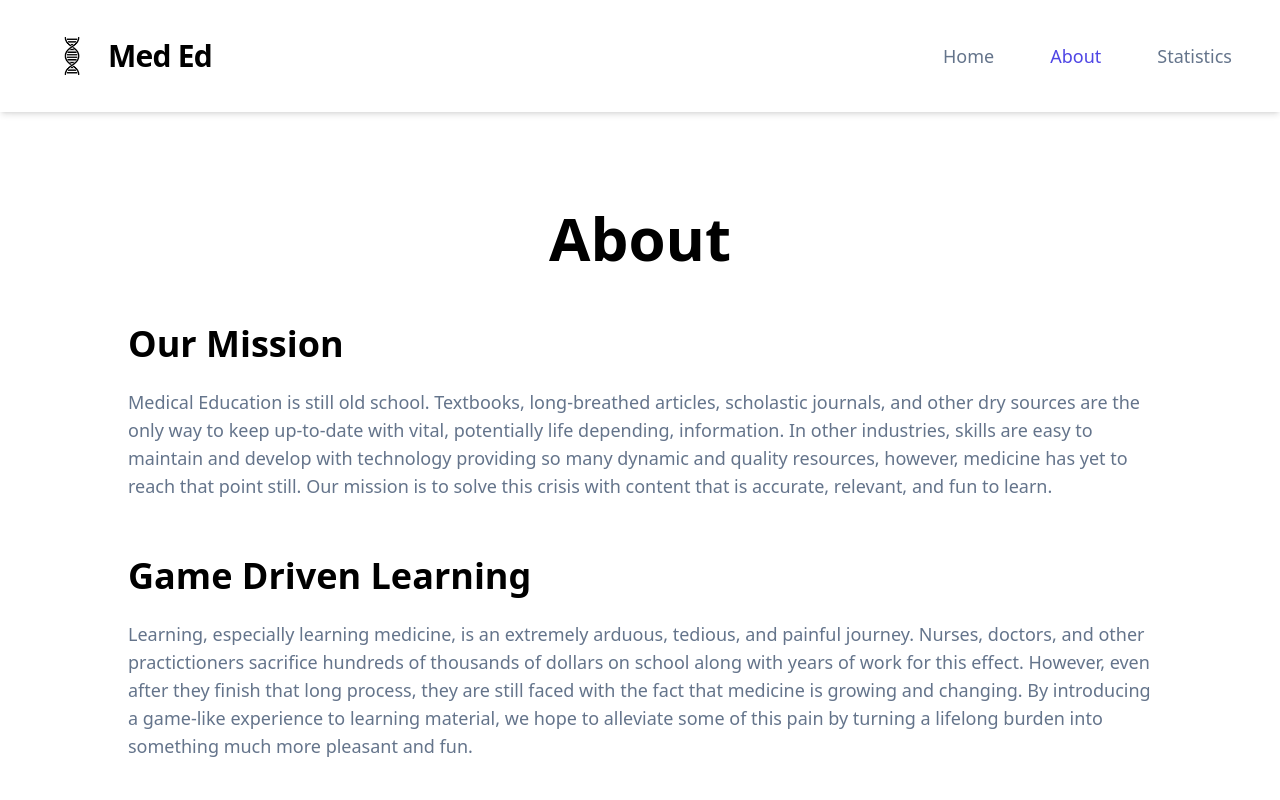
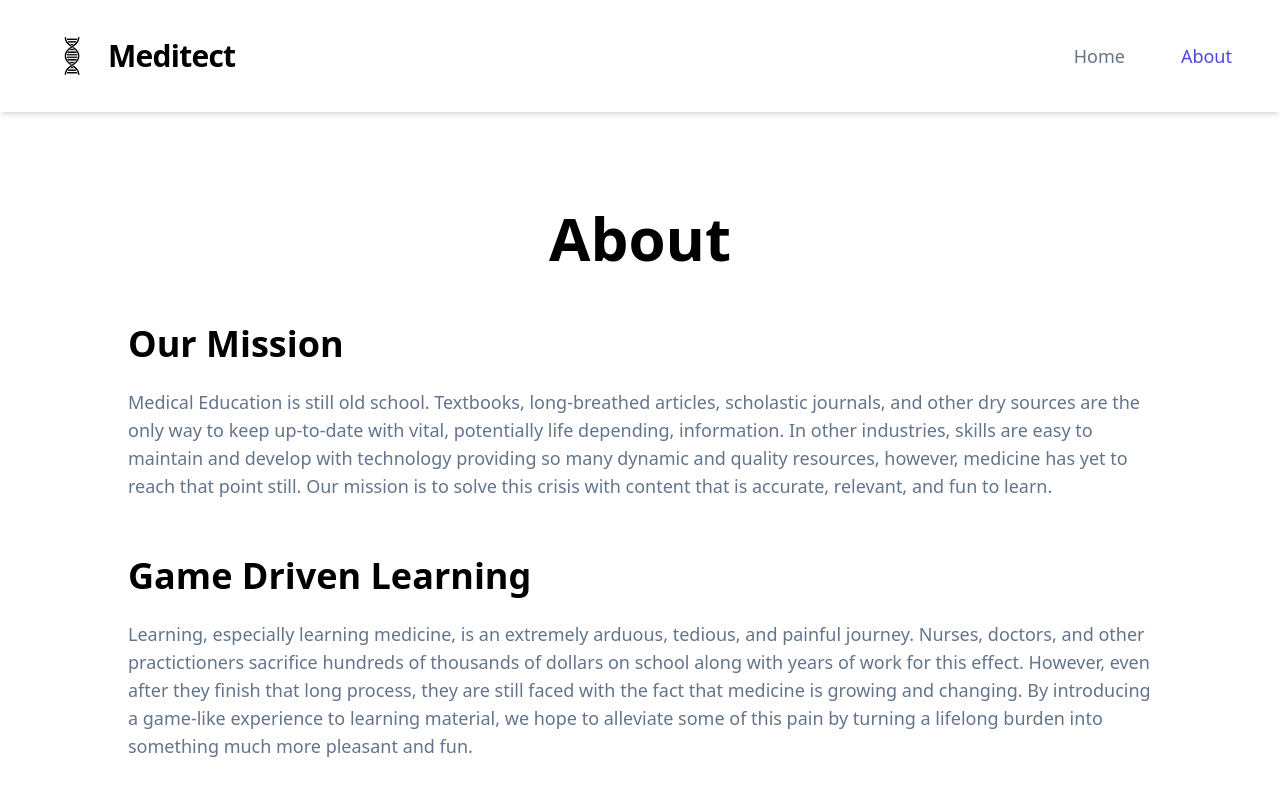
Before and after one commit to RaymondZRWei/meditect, a SvelteKit app: page /about in a window 1280 px wide. Shown: the top 800 px of the page. Built offline with nearby package versions, Linux system fonts and the light colour scheme.

Commit message:
some fixes + added readme

```diff
--- a/src/lib/components/Header.svelte
+++ b/src/lib/components/Header.svelte
@@ -12,9 +12,8 @@
     const routes: Route[] = [
         { name: "Home", path: "/" },
         { name: "About", path: "/about" },
-        { name: "Statistics", path: "/stats" },
     ];
-    $: isPlaying = $page.url.pathname.includes("/game");
+    $: isPlaying = $page.url.pathname.includes("/simulation");
 </script>
 
 <header
@@ -23,9 +22,9 @@
         : 'sticky z-50 bg-white shadow-md w-full'} top-0 justify-between items-center"
 >
     <a href={routes[0].path} class="flex items-center gap-3">
-        <img src={logo} alt="Med Ed Logo" class="size-12" />
+        <img src={logo} alt="Meditect Logo" class="size-12" />
         {#if !isPlaying || $game === null}
-            <div class="text-3xl font-bold tracking-tight">Med Ed</div>
+            <div class="text-3xl font-bold tracking-tight">Meditect</div>
         {/if}
     </a>
     {#if !isPlaying || $game === null}
--- a/src/routes/+layout.svelte
+++ b/src/routes/+layout.svelte
@@ -7,7 +7,7 @@
     import Header from "$lib/components/Header.svelte";
     import game from "$lib/store/game";
 
-    $: isPlaying = $page.url.pathname.includes("/game") && $game;
+    $: isPlaying = $page.url.pathname.includes("/simulation") && $game;
 </script>
 
 <div
--- a/src/routes/+page.svelte
+++ b/src/routes/+page.svelte
@@ -15,16 +15,16 @@
             </span>
         </h1>
         <p class="mb-6 text-slate-500 md:mb-10 md:text-lg lg:text-xl">
-            There was a problem with learning medicine, it was boring! Med Ed
+            There was a problem with learning medicine, it was boring! Meditect
             solves that issue with game driven teaching where learning isn't
             just not boring, it's fun!
         </p>
         <div>
             <a
                 class="bg-primary hover:bg-primary-dark transition-colors text-white rounded-lg px-6 py-4"
-                href="/game"
+                href="/simulation"
             >
-                Start Playing
+                Start Simulation
             </a>
         </div>
     </div>
--- a/src/routes/game/+page.svelte
+++ b/src/routes/simulation/+page.svelte
@@ -17,8 +17,6 @@
     import Dashboard from "./Dashboard.svelte";
     import DoctorInterventions from "./DoctorInterventions.svelte";
     import Loading from "$lib/components/Loading.svelte";
-
-    const CONTINUOUS_DATA_UPDATE_INTERVAL = 5;
 
     interface Page {
         name: string;
@@ -132,7 +130,7 @@
                     game.set(null);
                 }}
             >
-                Leave Game
+                Quit Simulation
             </button>
         </div>
         <div class="grid grid-cols-4 gap-4 grow h-full">
--- a/src/routes/game/Dashboard.svelte
+++ b/src/routes/simulation/Dashboard.svelte
@@ -53,7 +53,7 @@
 <div class="mt-16">
     <div class="grid grid-cols-10 gap-8">
         <div class="col-span-7">
-            <h1 class="text-5xl font-bold mb-5">Dashboard</h1>
+            <h1 class="text-5xl font-bold mb-6">Dashboard</h1>
             <p class="text-slate-500 mb-10">
                 Lorem ipsum dolor sit amet consectetur adipisicing elit. Aliquam
                 consequatur unde recusandae aliquid, amet accusamus vitae
@@ -97,13 +97,13 @@
                     on:click={startGame}
                     class="bg-primary hover:bg-primary-dark transition-colors px-6 py-3.5 rounded-lg text-white outline-none"
                 >
-                    Start Game
+                    Start Simulation
                 </button>
                 <button
                     on:click={startGame}
                     class="bg-secondary hover:bg-secondary-dark transition-colors px-6 py-3.5 rounded-lg text-white outline-none"
                 >
-                    Past Games
+                    Download Credentials
                 </button>
             </section>
             <section class="grow p-8 bg-slate-100 rounded-xl">
--- a/src/routes/game/WelcomeModal.svelte
+++ b/src/routes/simulation/WelcomeModal.svelte
@@ -33,7 +33,7 @@
             use:melt={$content}
         >
             <h2 use:melt={$title} class="mb-3 text-3xl font-bold text-black">
-                Welcome to Med Ed
+                Welcome to Meditect
             </h2>
             <p
                 use:melt={$description}
```
Also changed, not shown: src/routes/simulation/+layout.svelte (renamed from src/routes/game/+layout.svelte), src/routes/simulation/DoctorInterventions.svelte (renamed from src/routes/game/DoctorInterventions.svelte), src/routes/simulation/MedicineSelector.svelte (renamed from src/routes/game/MedicineSelector.svelte), src/routes/simulation/Symptoms.svelte (renamed from src/routes/game/Symptoms.svelte), src/routes/simulation/Tests.svelte (renamed from src/routes/game/Tests.svelte), src/routes/simulation/Treatments.svelte (renamed from src/routes/game/Treatments.svelte), 1 other file (tests, documents, lock files or other folders).
